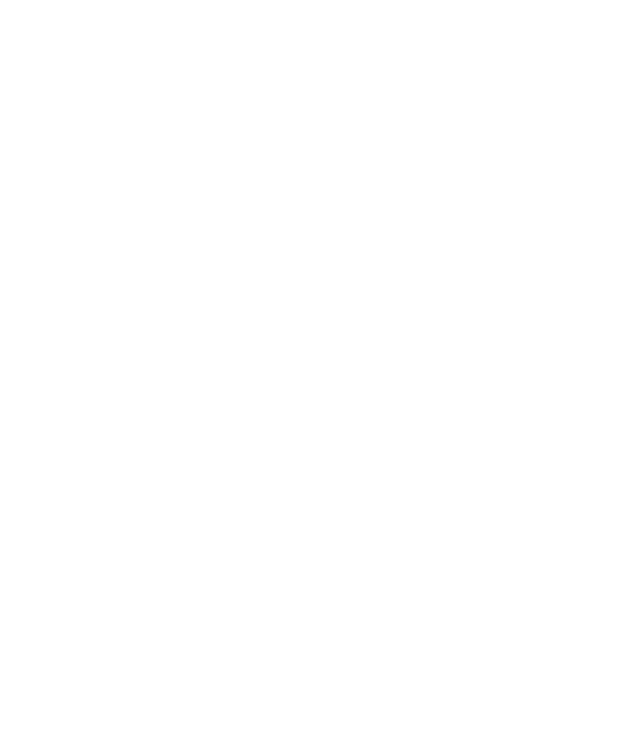
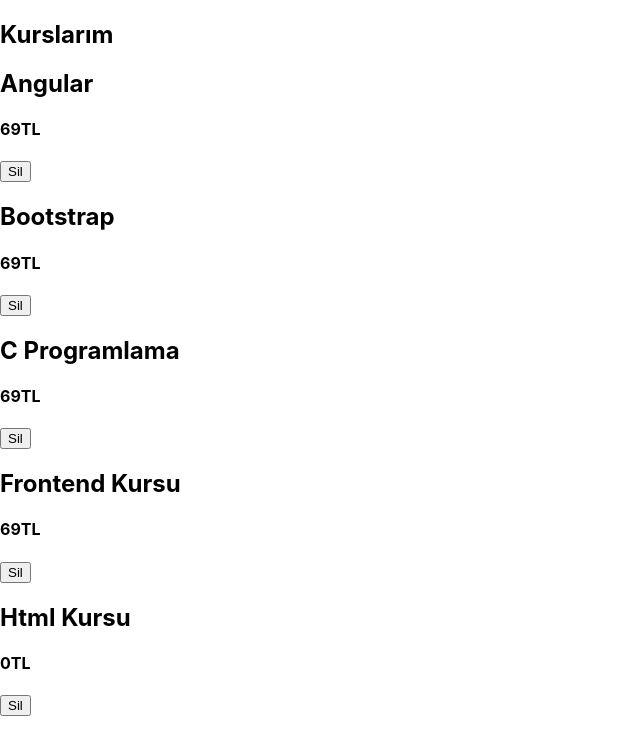
Before and after one commit to erennkazan/course, a React (Create React App) app in the folder course/: page / in a window 1280 px wide. Shown: the top 754 px of the page, without its empty margins (0-640 px from the left). Built offline with nearby package versions, Linux system fonts and the light colour scheme; data requests are answered from the project's data file.

Commit message:
api get response

```diff
--- a/course/src/App.js
+++ b/course/src/App.js
@@ -6,7 +6,14 @@
 
 function App() {
   const [courses, setCourses] = useState([])
-  const [loading, setLoading] = useState(true)
+  const [loading, setLoading] = useState(true);
+
+  const deleteCourse = (id) => {
+      const afterDeletedCourses = courses.filter((course)=>course.id !==id);
+      setCourses(afterDeletedCourses);
+  }
+
+
   const fetchCourses = async ()=>{
     setLoading(true);
     try{
@@ -27,7 +34,7 @@
       {loading ? (
         <Loading/>
       ):(
-        <Courses courses={courses}/>
+        <Courses courses={courses} removeCourse = {deleteCourse}/>
       )}
     </div>
   );
--- a/course/src/Course.js
+++ b/course/src/Course.js
@@ -1,5 +1,14 @@
-function Course() {
-     return (<div></div>  );
+function Course({id,content,title,price,removeOneCourse}) {
+
+     return (
+     <div>
+        <div className="cardTitlePrice">
+          <h2 className="cardTitle">{title}</h2>
+          <h4 className="cardPrice">{price}TL</h4>
+        </div>
+        <button className="cardDeleteBtn" onClick={()=>removeOneCourse(id)}>Sil</button>
+     </div>
+     );
 }
 
 export default Course;
--- a/course/src/Courses.js
+++ b/course/src/Courses.js
@@ -1,6 +1,23 @@
-function Courses({courses}) {
-   console.log(courses);
-   return ( <div></div> );
+import Course from "./Course";
+
+function Courses({courses,removeCourse}) {
+
+   return (
+   <div>
+     <div>
+        <h2>Kurslarım</h2>
+     </div>
+        <div>
+         {
+            courses.map((course)=>{
+               return(
+                    <Course  key={course.id} {...course} removeOneCourse= {removeCourse}/>
+                    // course={course}
+               )
+            })
+         }
+        </div>
+   </div> );
 }
 
 export default Courses;
--- a/course/src/index.js
+++ b/course/src/index.js
@@ -6,9 +6,9 @@
 
 const root = ReactDOM.createRoot(document.getElementById('root'));
 root.render(
-  <React.StrictMode>
+ // <React.StrictMode>
     <App />
-  </React.StrictMode>
+  //</React.StrictMode>
 );
 
 // If you want to start measuring performance in your app, pass a function
```
